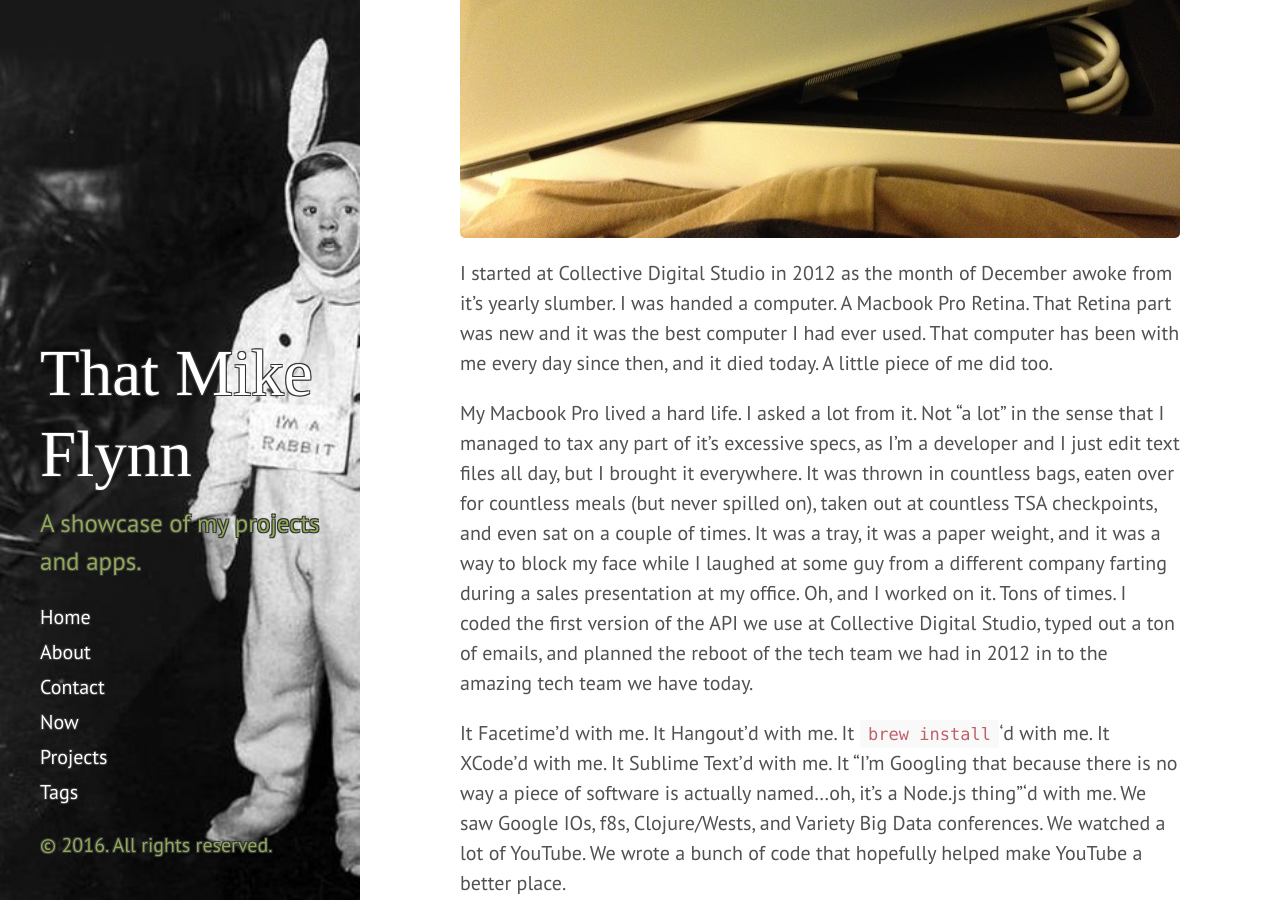
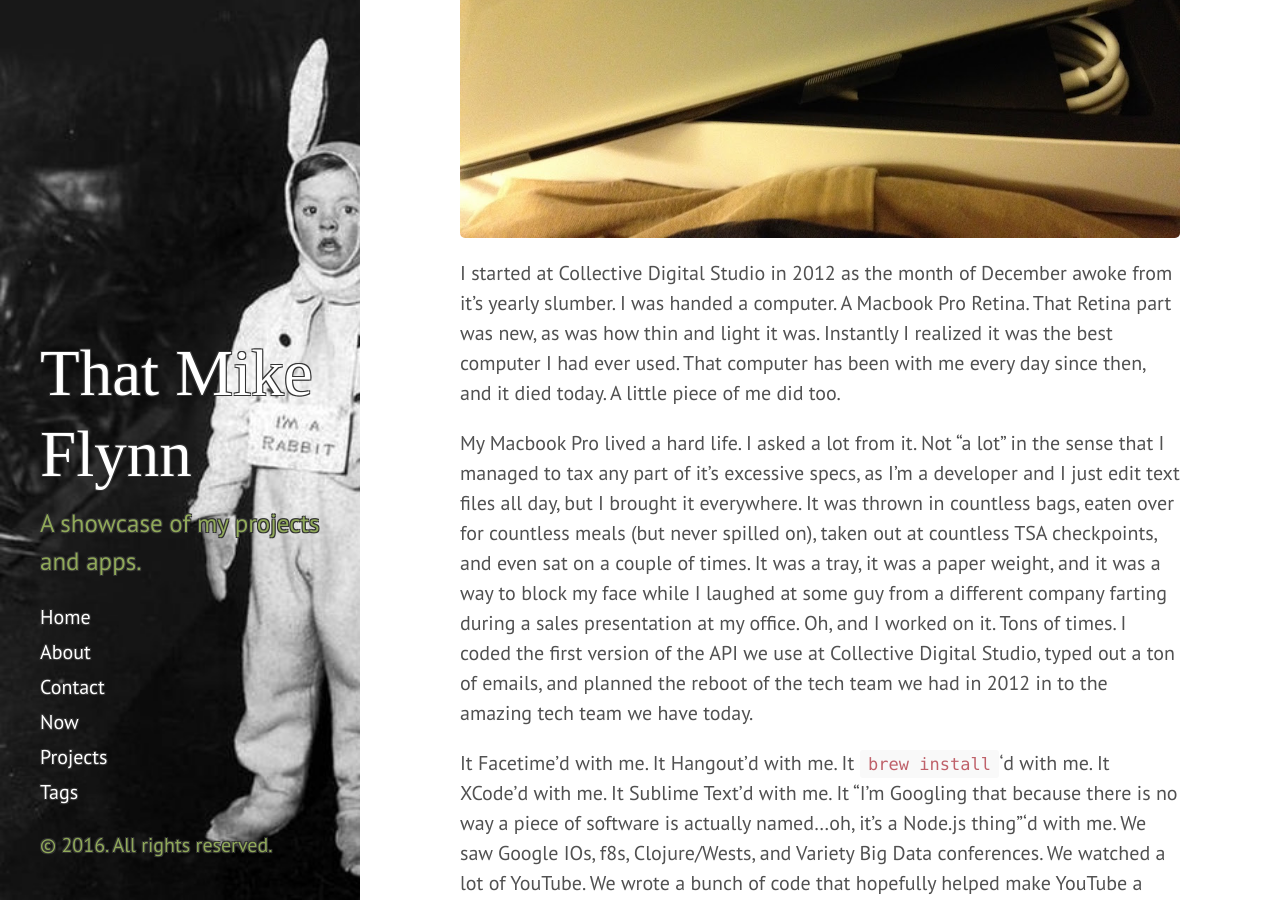
Before and after one commit to mikeflynn/thatmikeflynn.com-archive, a Jekyll site: the page built from _posts/2016-01-21-ode-to-my-work-laptop.md, in a window 1280 px wide and 900 px high, scrolled down 482 px. Built offline with Jekyll 4.4.1, drawn with Linux system fonts in a browser that asks for light colours; nearby versions of some CDN libraries; some web fonts are replaced; Markdown is read by kramdown in place of the engine named in the settings.

Commit message:
Updated post.

```diff
--- a/_posts/2016-01-21-ode-to-my-work-laptop.md
+++ b/_posts/2016-01-21-ode-to-my-work-laptop.md
@@ -9,7 +9,7 @@ tags:
 
 ![When my laptop and I first met](/public/images/work_laptop_2012.JPG)
 
-I started at Collective Digital Studio in 2012 as the month of December awoke from it's yearly slumber. I was handed a computer. A Macbook Pro Retina. That Retina part was new and it was the best computer I had ever used. That computer has been with me every day since then, and it died today. A little piece of me did too.
+I started at Collective Digital Studio in 2012 as the month of December awoke from it's yearly slumber. I was handed a computer. A Macbook Pro Retina. That Retina part was new, as was how thin and light it was. Instantly I realized it was the best computer I had ever used. That computer has been with me every day since then, and it died today. A little piece of me did too.
 
 My Macbook Pro lived a hard life. I asked a lot from it. Not "a lot" in the sense that I managed to tax any part of it's excessive specs, as I'm a developer and I just edit text files all day, but I brought it everywhere. It was thrown in countless bags, eaten over for countless meals (but never spilled on), taken out at countless TSA checkpoints, and even sat on a couple of times. It was a tray, it was a paper weight, and it was a way to block my face while I laughed at some guy from a different company farting during a sales presentation at my office. Oh, and I worked on it. Tons of times. I coded the first version of the API we use at Collective Digital Studio, typed out a ton of emails, and planned the reboot of the tech team we had in 2012 in to the amazing tech team we have today.
 
```
